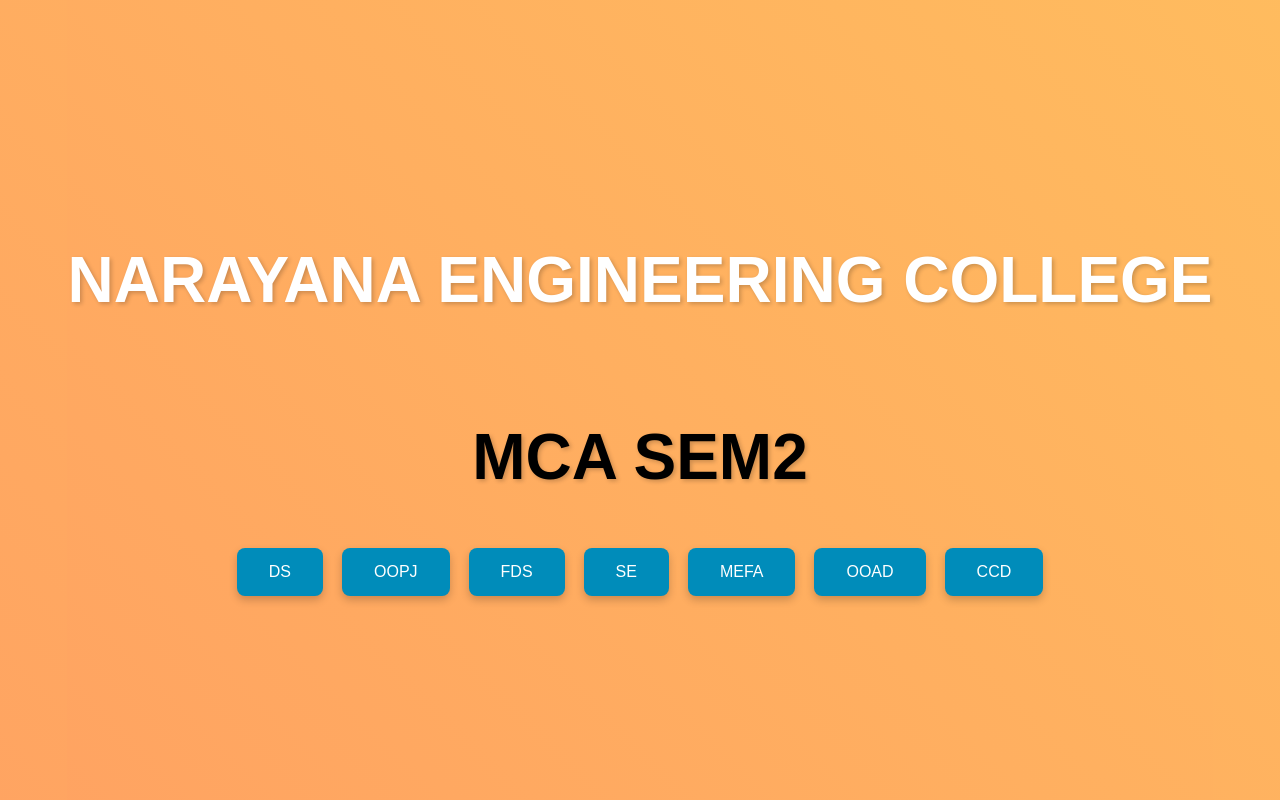
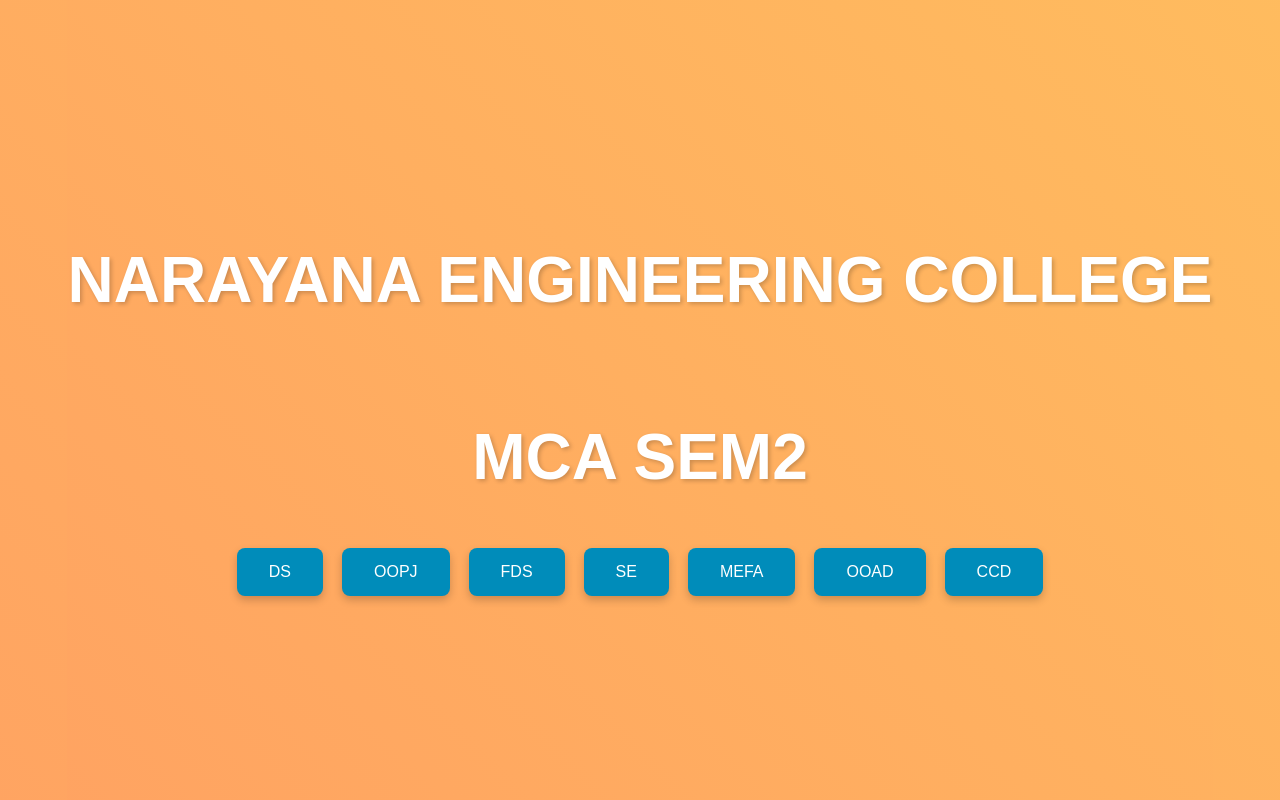
Before and after one commit to saikumarj5/sem2, a plain HTML site: page index.html in a window 1280 px wide. Drawn offline with Linux system fonts and the light colour scheme.

Commit message:
index.html

```diff
--- a/index.html
+++ b/index.html
@@ -30,7 +30,7 @@
             text-shadow: 2px 2px 4px rgba(0, 0, 0, 0.2);
         }
          h2 {
-            color: light white;
+            color: white;
             font-size: 4em;
             margin-bottom: 50px;
             text-shadow: 2px 2px 4px rgba(0, 0, 0, 0.2);
```
